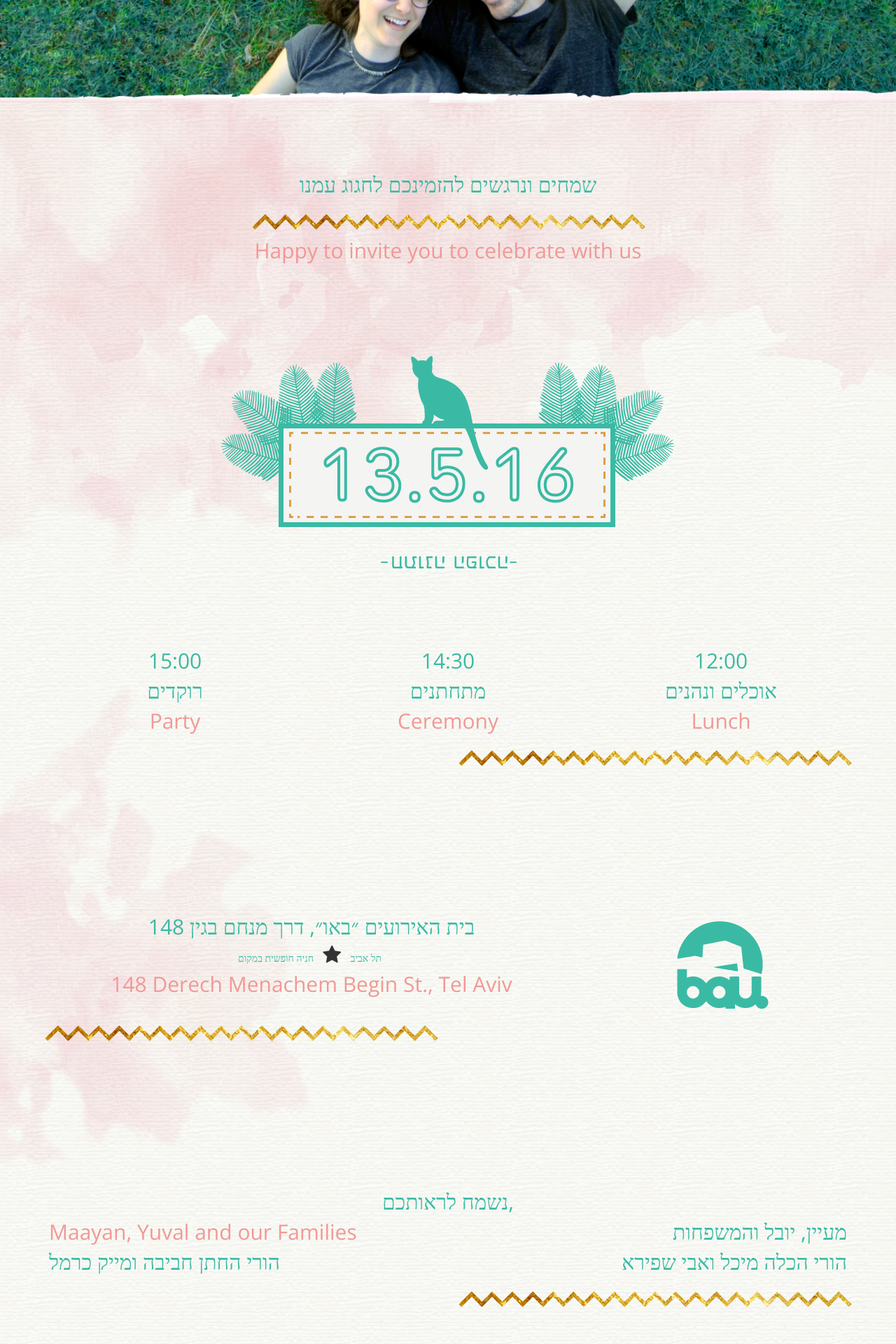
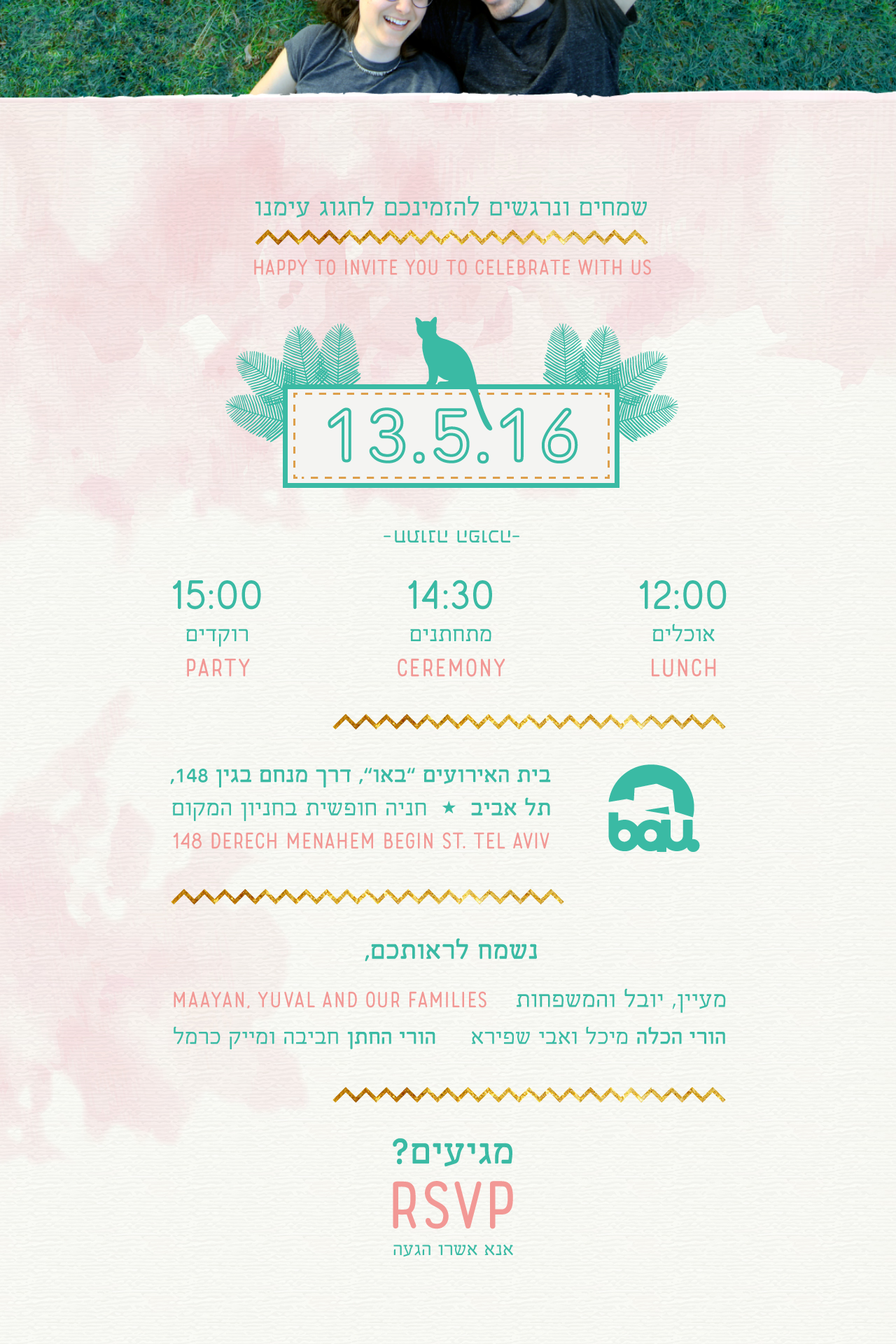
Before and after one commit to yuvalcar/wedwebsite, a Flask app: page / in a window 1280 px wide. Shown: the part 653-2573 px from the top of the page at 70% size. Run offline with Flask 2, Linux system fonts and the light colour scheme; some libraries are stand-ins or nearby versions; some web fonts are replaced.

Commit message:
changing to png

```diff
--- a/wedweb/templates/invite.html
+++ b/wedweb/templates/invite.html
@@ -73,6 +73,12 @@
         </div>
     </header>
 
+    <section class="container-fluid" id="all">
+        <div class="row no-gutter">
+            <img src="{{url_for('static', filename='img/all.png')}}" class="img-responsive center-block" alt="">
+        </div>
+    </section>
+<!--
     <section class="container" id="happy">
         <div class="row">
             <div class="col-lg-12 text-center">
@@ -117,7 +123,7 @@
             </div>
             <div class="col-lg-4 col-md-8 text-center">
                 <h2 class="section-heading">12:00</h2>
-                <h2 class="section-heading">אוכלים ונהנים</h2>
+                <h2 class="section-heading">אוכלים</h2>
                 <h2 class="section-heading-english">Lunch</h2>
             </div>
         </div>
@@ -191,7 +197,7 @@
             </div>
         </div>
     </section>
-
+-->
     <section class="container" id="form">
         <form role="form">
             <fieldset class="form-group">
```
Also changed, not shown: wedweb/static/img/all.png (added).
